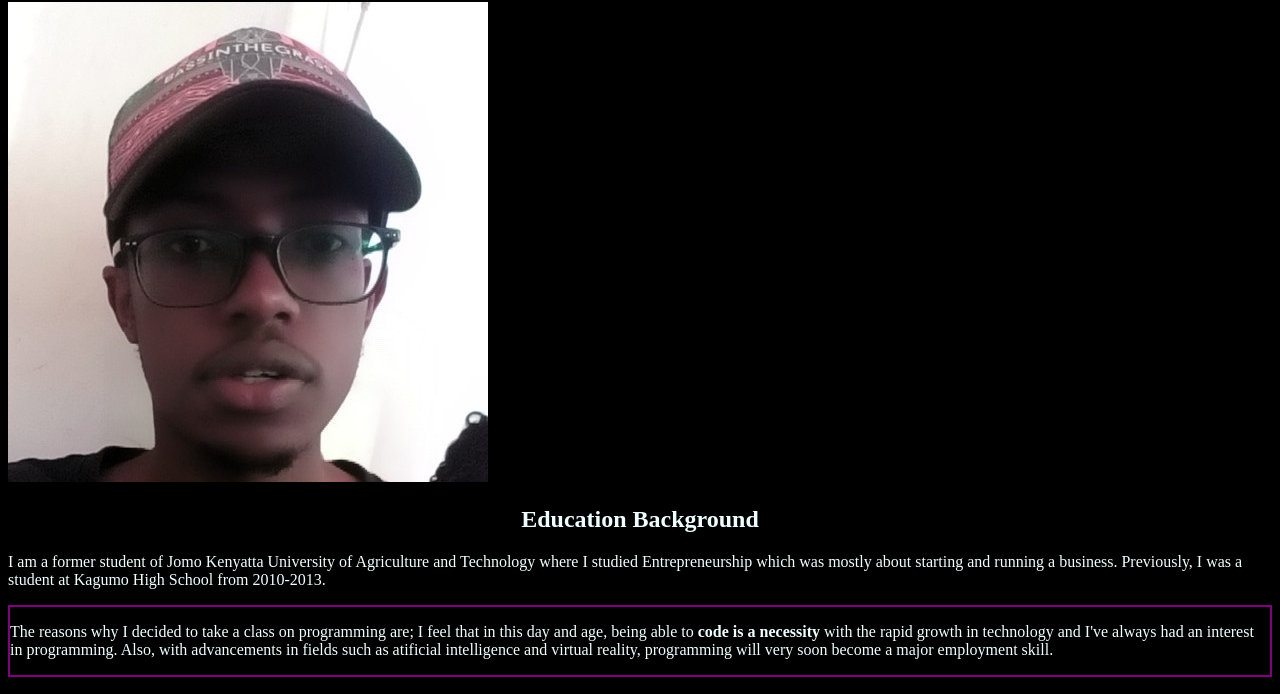
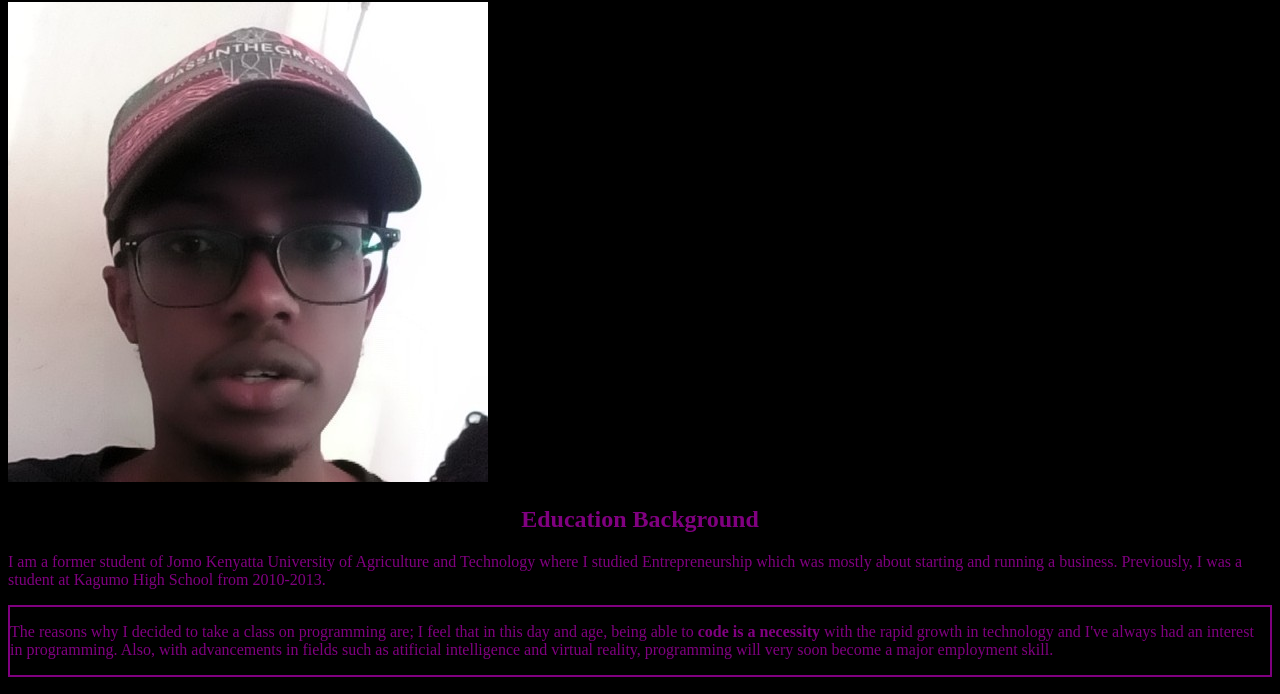
Before and after one commit to DavidNganga/DavidNganga.github.io, a plain HTML site: page index.html in a window 1280 px wide. Shown: the part 78-772 px from the top of the page. Drawn offline with Linux system fonts and the light colour scheme.

Commit message:
removed education div tag

```diff
--- a/css/Portfolio.css
+++ b/css/Portfolio.css
@@ -1,18 +1,13 @@
 .img{
   align-content: right;
 }
-.education{
-    color: azure;
 
-}
 .test-box{
     border: 2px solid purple;
 }
 body{
     background-color: black;
-}
-body{
-    color: azure;
+    color: purple;
 }
 .side{
     text-align: center;
--- a/index.html
+++ b/index.html
@@ -1,7 +1,7 @@
 <!DOCTYPE html>
 <html>
   <head>
-  <link href="css/Portfolio.css" rel="stylesheet" type="text/css">
+ <link href="css/Portfolio.css" rel="stylesheet" type="text/css">
   </head>
   <body>
     <h1>Portfolio:David Ng'ang'a</h1>
@@ -11,9 +11,7 @@
   <div class="side">
     <h2>Education Background</h2>
   </div>
-  <div class="education">
     <p>I am a former student of Jomo Kenyatta University of Agriculture and Technology where I studied Entrepreneurship which was mostly about starting and running a business. Previously, I was a student at Kagumo High School from 2010-2013.</p>
-  </div>
   <div class="test-box">
     <p>The reasons why I decided to take a class on programming are; I feel that in this day and age, being able to <strong>code is a necessity</strong> with the rapid growth in technology and I've always had an interest in programming. Also, with advancements in fields such as atificial intelligence and virtual reality, programming will very soon become a major employment skill.</p>
   </div>
@@ -50,7 +48,6 @@
 </form>
 
 
-
- </body>
+</body>
 
 </html>
```
Also changed, not shown: bootstrap.min.css (added), css/bootstrap.min.css (added), 1 other file.
